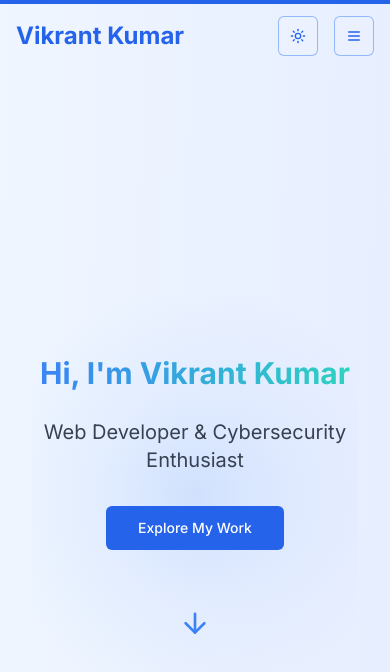
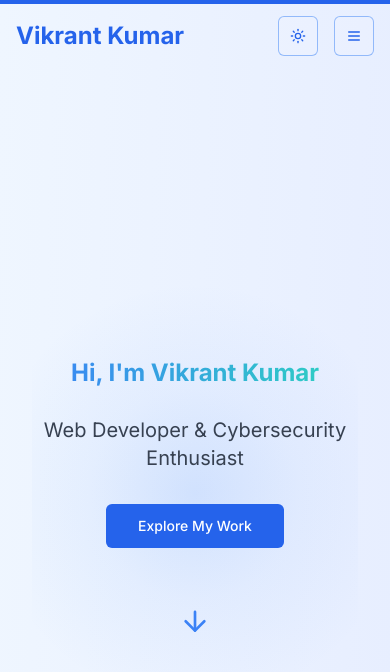
Before and after one commit to vikrantwiz02/portfolio, a Next.js app: page / in a window 390 px wide. Shown: the top 672 px of the page. Built offline with nearby package versions, Linux system fonts and the light colour scheme.

Commit message:
font change

```diff
--- a/src/components/Hero.tsx
+++ b/src/components/Hero.tsx
@@ -13,7 +13,7 @@ const Hero: React.FC = () => {
         className="text-center z-10"
       >
         <motion.h1
-          className="text-3xl sm:text-5xl md:text-6xl font-bold mb-6 text-gradient animate-float"
+          className="text-2xl sm:text-4xl md:text-6xl font-bold mb-6 text-gradient animate-float"
           initial={{ scale: 0.5, opacity: 0 }}
           animate={{ scale: 1, opacity: 1 }}
           transition={{ duration: 0.5, delay: 0.2 }}
```
